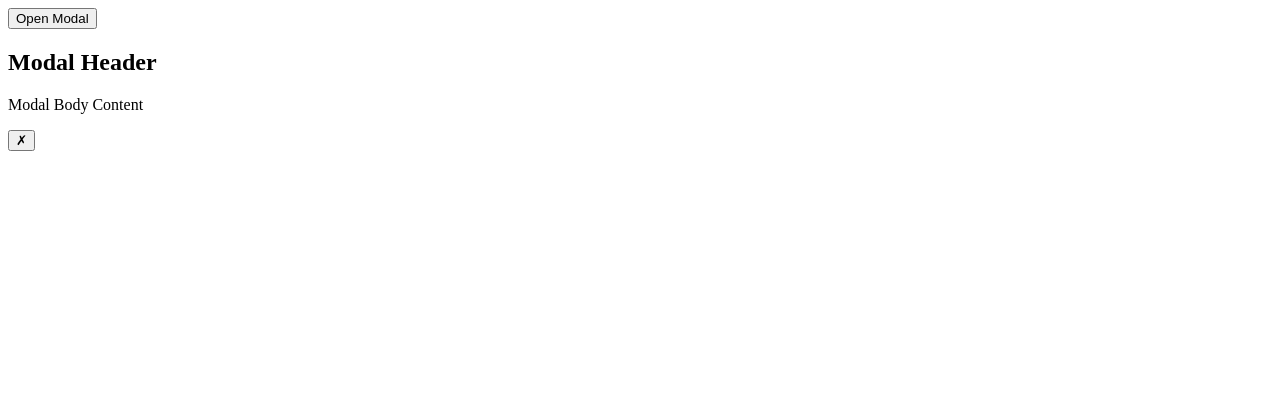
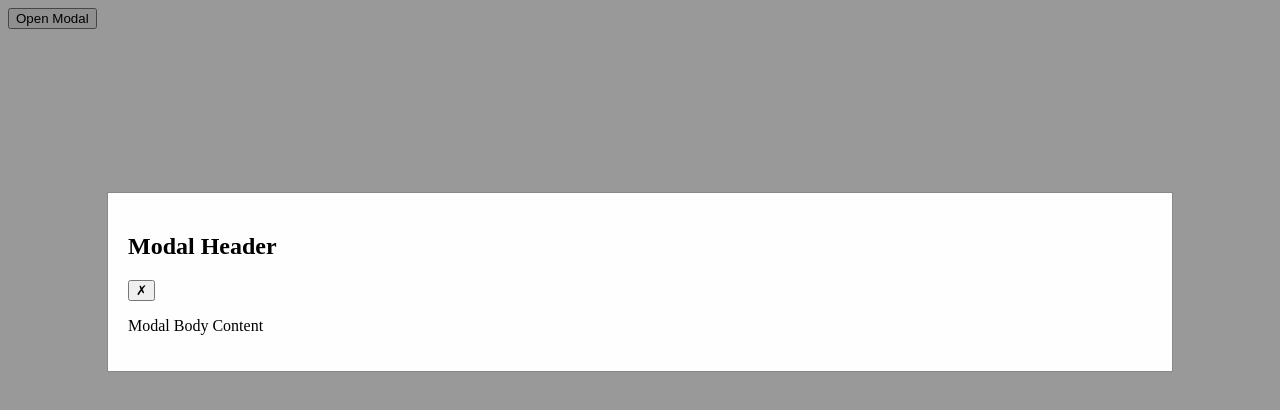
Before and after one commit to acciojob/css-modal-TanishkaCh30, a website: page main.html in a window 1280 px wide. Both pictures are taken after a click on the button "Open Modal". Drawn offline with Linux system fonts and the light colour scheme.

Commit message:
created a submission

```diff
--- a/main.html
+++ b/main.html
@@ -12,10 +12,12 @@
 		<div id="modal-content">
 			<div class="modal-header">
 				<h2>Modal Header</h2>
+				<button class="close-modal">&#10007;</button>
+
 			</div>
 			<div class="modal-body">
 				<p>Modal Body Content</p>
-				<button class="close-modal">&#10007</button>
+
 			</div>
 		</div>
 	</div>
--- a/styles.css
+++ b/styles.css
@@ -3,9 +3,25 @@
 }
 
 .modal{
-  display:none;
+	 display: none; /* Hidden by default */
+    position: fixed; /* Stay in place */
+    z-index: 1; /* Sit on top */
+    left: 0;
+    top: 0;
+    width: 100%; /* Full width */
+    height: 100%; /* Full height */
+    overflow: auto; /* Enable scroll if needed */
+    background-color: rgb(0,0,0); /* Fallback color */
+    background-color: rgba(0,0,0,0.4); /* Black w/ opacity */
 }
 
 .modal.active{
 	display:block;
 }
+#modal-content {
+    background-color: #fefefe;
+    margin: 15% auto; /* 15% from the top and centered */
+    padding: 20px;
+    border: 1px solid #888;
+    width: 80%; /* Could be more or less, depending on screen size */
+}
```
